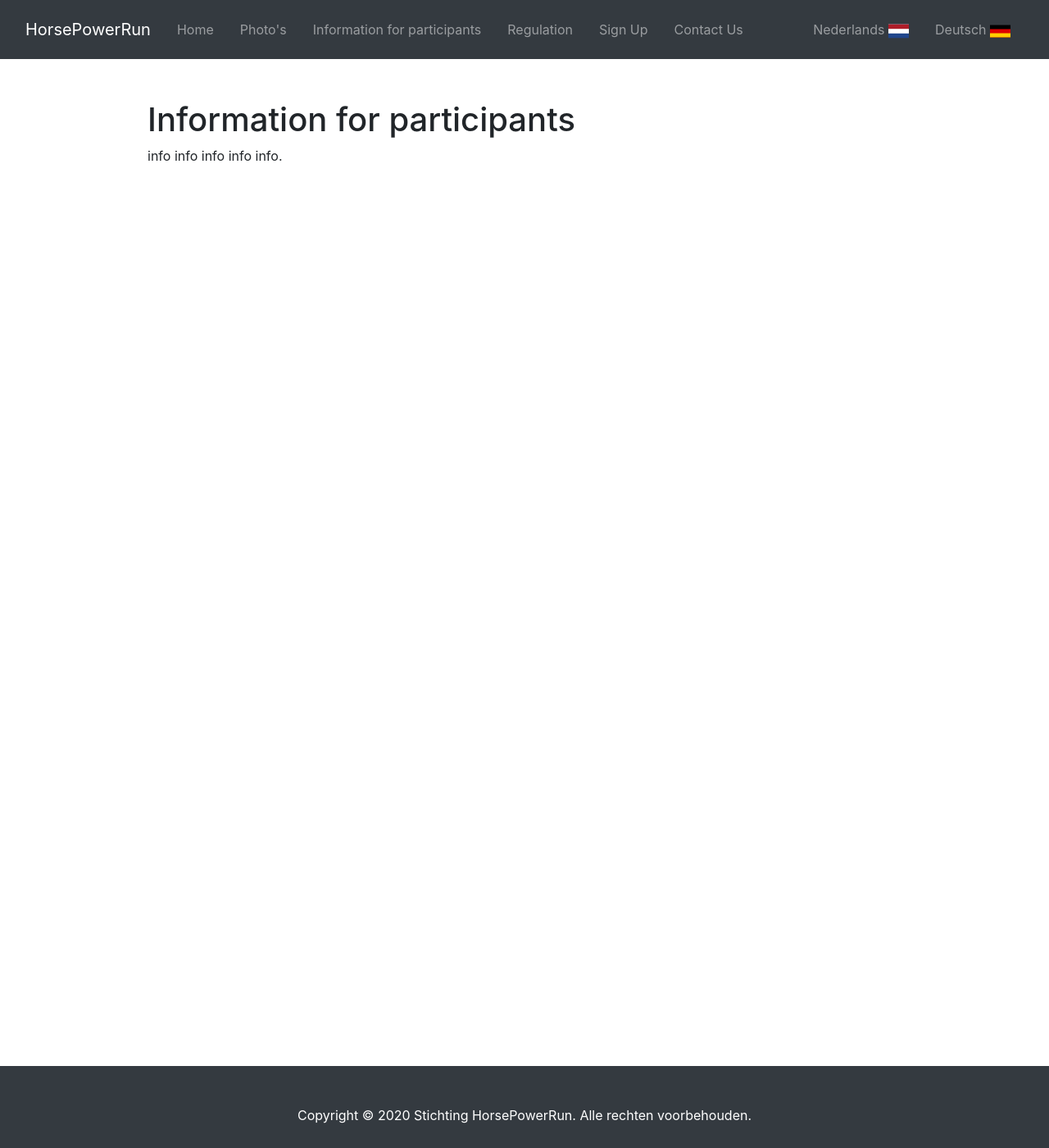
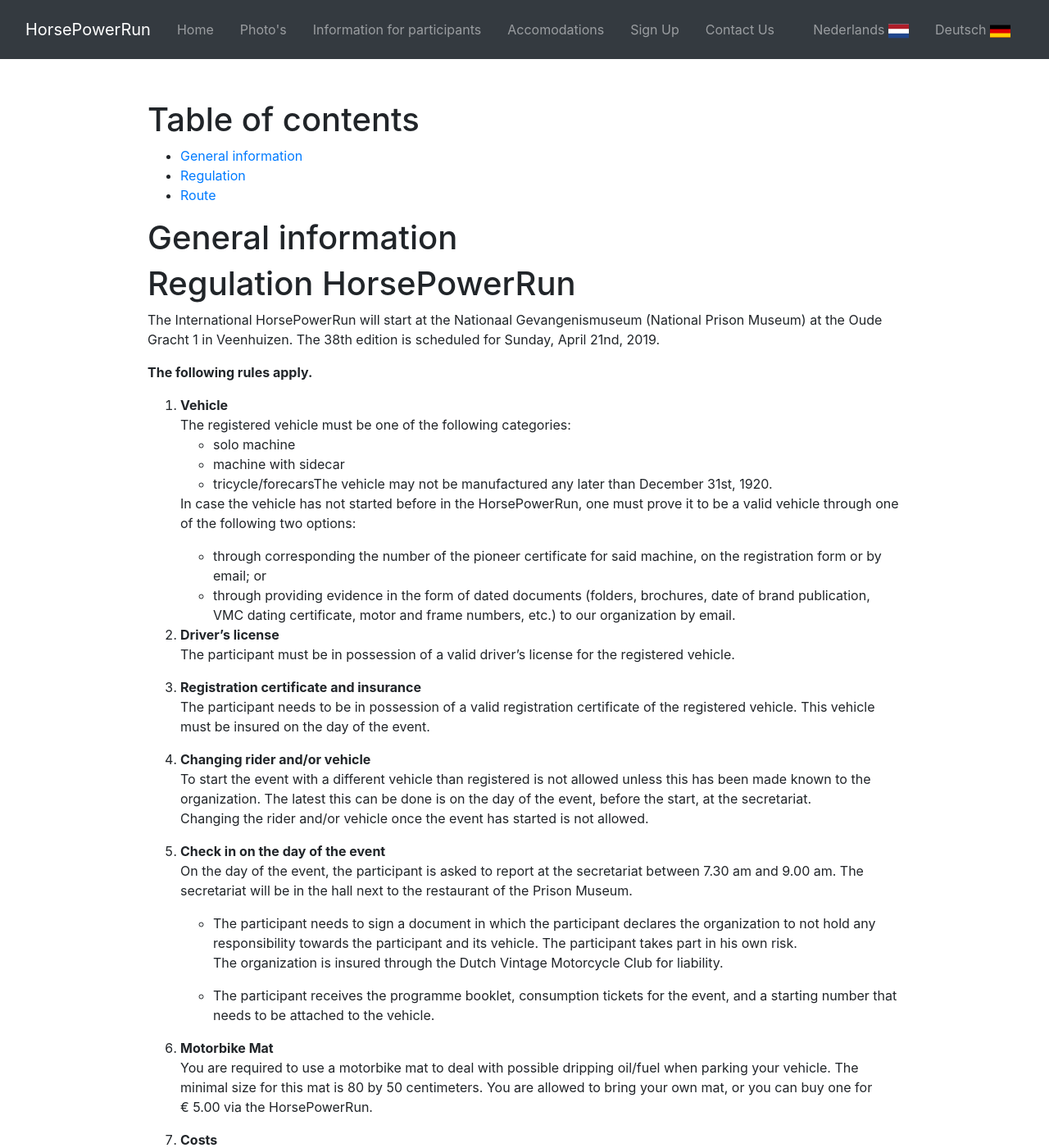
Before and after one commit to nielshuman/HorsePowerRun, a Jekyll site: the page built from en/info.md, in a window 1280 px wide and 1400 px high. Shown: the whole window at 82% size. Built offline with Jekyll 4.4.1, drawn with Linux system fonts in a browser that asks for light colours; some of the changed text lies outside the part shown.

Commit message:
Summary (requiered

```diff
--- a/_data/nav-en.yaml
+++ b/_data/nav-en.yaml
@@ -4,8 +4,8 @@
   link: /en/photos
 - name: Information for participants
   link: /en/info
-- name: Regulation
-  link: /en/regulation
+- name: Accomodations
+  link: /en/accomodations
 - name: Sign Up
   link: /en/signup
 - name: Contact Us
--- a/en/info.md
+++ b/en/info.md
@@ -2,5 +2,50 @@
 title: Info
 ---
 
-# Information for participants
-info info info info info.
+# Table of contents
+- [General information](#a)
+- [Regulation](#b)
+- [Route](#c)
+
+# General information {#a}
+
+# Regulation HorsePowerRun {#b}
+
+The International HorsePowerRun will start at the Nationaal Gevangenismuseum (National Prison Museum) at the Oude Gracht 1 in Veenhuizen. The 38th edition is scheduled for Sunday, April 21nd, 2019.
+
+**The following rules apply.**
+
+1.  **Vehicle**
+    The registered vehicle must be one of the following categories:
+    - solo machine
+    - machine with sidecar
+    - tricycle/forecarsThe vehicle may not be manufactured any later than December 31st, 1920.
+
+    In case the vehicle has not started before in the HorsePowerRun, one must prove it to be a valid vehicle through one of the following two options:
+    - through corresponding the number of the pioneer certificate for said machine, on the registration form or by email; or
+    - through providing evidence in the form of dated documents (folders, brochures, date of brand publication, VMC dating certificate, motor and frame numbers, etc.) to our organization by email.
+2.  **Driver's license**
+    The participant must be in possession of a valid driver's license for the registered vehicle.
+
+3.  **Registration certificate and insurance**
+    The participant needs to be in possession of a valid registration certificate of the registered vehicle. This vehicle must be insured on the day of the event.
+
+4.  **Changing rider and/or vehicle**
+    To start the event with a different vehicle than registered is not allowed unless this has been made known to the organization. The latest this can be done is on the day of the event, before the start, at the secretariat.
+    Changing the rider and/or vehicle once the event has started is not allowed.
+
+5.  **Check in on the day of the event**
+    On the day of the event, the participant is asked to report at the secretariat between 7.30 am and 9.00 am. The secretariat will be in the hall next to the restaurant of the Prison Museum.
+
+    - The participant needs to sign a document in which the participant declares the organization to not hold any responsibility towards the participant and its vehicle. The participant takes part in his own risk.
+    The organization is insured through the Dutch Vintage Motorcycle Club for liability.
+
+    - The participant receives the programme booklet, consumption tickets for the event, and a starting number that needs to be attached to the vehicle.
+
+6.  **Motorbike Mat**
+    You are required to use a motorbike mat to deal with possible dripping oil/fuel when parking your vehicle. The minimal size for this mat is 80 by 50 centimeters. You are allowed to bring your own mat, or you can buy one for € 5.00 via the HorsePowerRun.
+
+14. **Costs**
+    By advance payment, the costs for participation are € 25.00 per vehicle.
+    Paying on the day of the event will be € 30.00 per vehicle.
+    Costs for passengers (like inside a sidecar) are € 15.00 in advance or € 20.00 on the day of the event.
```
Also changed, not shown: en/accomodations.md (added, +8 -0 lines), en/regulation.md (deleted, +0 -44 lines).
